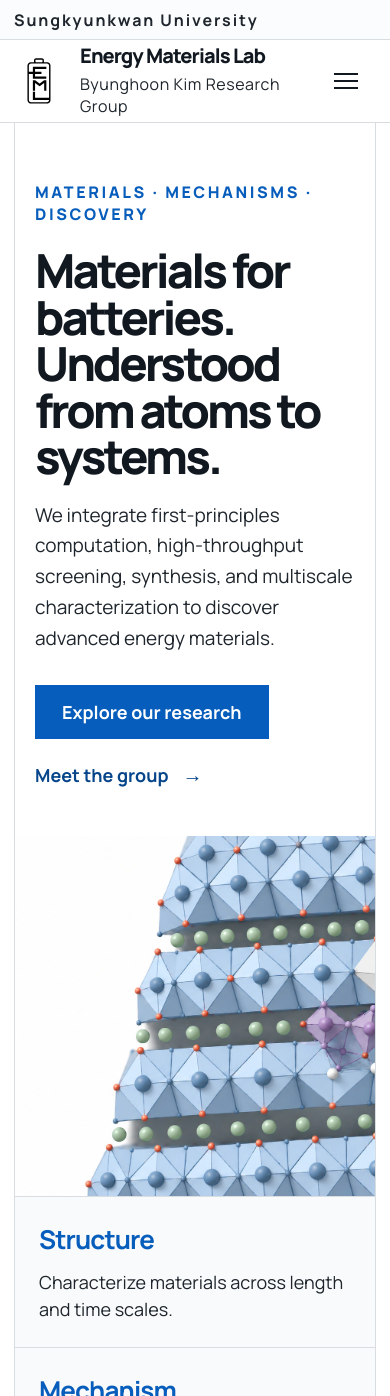
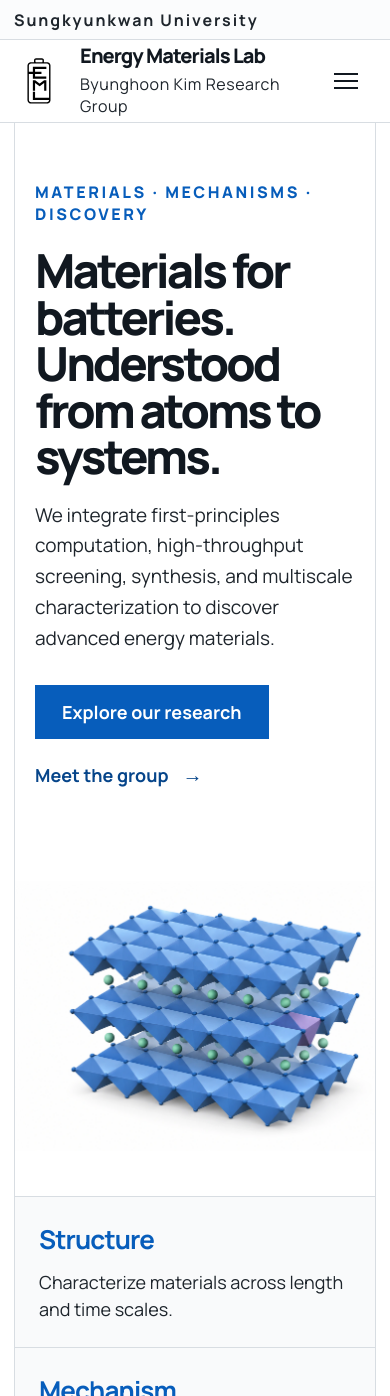
Before and after one commit to Energy-Materials-Laboratory/energy-materials-laboratory.github.io, a Next.js app: page / in a window 390 px wide. Shown: the top 1396 px of the page. Built offline with nearby package versions, Linux system fonts and the light colour scheme.

Commit message:
Replace hero artwork with a newly composed layered crystal

```diff
--- a/app/globals.css
+++ b/app/globals.css
@@ -419,23 +419,9 @@ summary:focus-visible {
   min-width: 0;
   overflow: hidden;
   background-color: #fff;
-  background-size: cover;
-  background-position: 53% center;
-}
-
-.hero-visual::after {
-  content: "";
-  position: absolute;
-  inset: 0;
-  z-index: 2;
-  background: linear-gradient(
-    90deg,
-    rgb(var(--hero-gradient-end-rgb)) 0%,
-    rgba(var(--hero-gradient-end-rgb), 0.94) 10%,
-    rgba(var(--hero-gradient-end-rgb), 0.54) 23%,
-    rgba(var(--hero-gradient-end-rgb), 0) 38%
-  );
-  pointer-events: none;
+  background-size: contain;
+  background-position: center;
+  background-repeat: no-repeat;
 }
 
 .pillar-strip {
@@ -2934,8 +2920,7 @@ summary:focus-visible {
   }
 
   .hero h1 { max-width: 700px; font-size: clamp(50px, 8.2vw, 72px); }
-  .hero-visual { min-height: 500px; background-position: 48% center; }
-  .hero-visual::after { background: none; }
+  .hero-visual { min-height: 500px; }
   .pillar-strip { grid-template-columns: 1fr; }
   .pillar-strip article { border-right: 0; border-bottom: 1px solid var(--rule); }
   .pillar-strip article:last-child { border-bottom: 0; }
@@ -2972,7 +2957,7 @@ summary:focus-visible {
   .hero h1 { margin-top: 22px; font-size: var(--size-hero-title-mobile); line-height: .99; }
   .hero-text { font-size: var(--size-card-body); }
   .hero-actions { align-items: flex-start; flex-direction: column; gap: 22px; }
-  .hero-visual { min-height: 360px; background-position: 52% center; }
+  .hero-visual { min-height: 360px; }
   .pillar-strip article { min-height: 136px; padding: 24px; }
   .statement-section { padding-block: 78px; }
   .statement-lead { font-size: 36px; }
--- a/content/home.json
+++ b/content/home.json
@@ -11,8 +11,8 @@
       "label": "Meet the group",
       "href": "/members/group"
     },
-    "image": "/images/hero-layered-cathode-refined.webp",
-    "imageAlt": "Layered crystal illustration with blue faceted slabs, green interlayer spheres, and a violet structural motif"
+    "image": "/images/hero-layered-crystal-modern.webp",
+    "imageAlt": "Conceptual illustration of three blue crystal layers with green interlayer ions and a violet octahedron"
   },
   "pillars": [
     {
```
Also changed, not shown: public/images/hero-layered-crystal-modern.webp (added), 1 other file (tests, documents, lock files or other folders).
